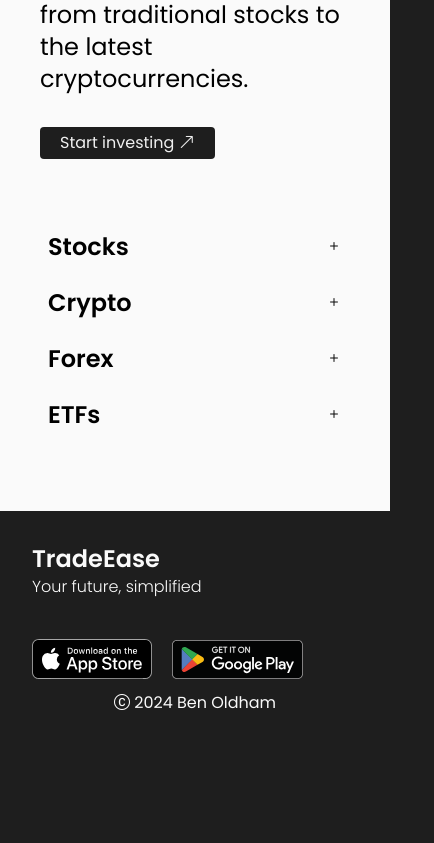
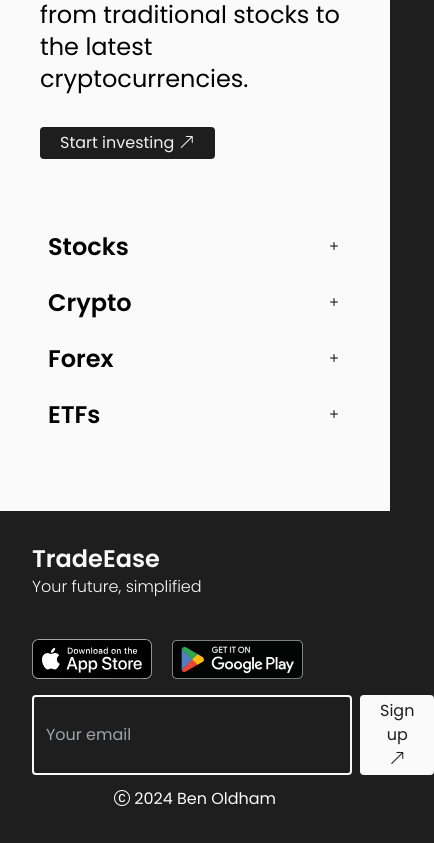
Before and after one commit to ben-oldham1/fintech-site, a Next.js app: page / in a window 390 px wide. Shown: the part 2810-3653 px from the top of the page, 434 px wide, since content can reach past the window. Before the commit the page ends 3557 px from the top, so only its background shows below. Built offline with nearby package versions, Linux system fonts and the light colour scheme.

Commit message:
Make layout responsive

```diff
--- a/src/components/Footer.js
+++ b/src/components/Footer.js
@@ -14,16 +14,16 @@ const Footer = () => {
                     <p className="text-light font-light">Your future, simplified</p>
                 </div>
 
-                <div className="flex flex-col md:flex-row justify-between text-md mb-3">
+                <div className="flex flex-col md:flex-row justify-between gap-y-4 text-md mb-3">
                     <div className="flex flex-row gap-5 text-light">
                         <Image src={'/img-assets/app-store.svg'} width={0} height={0} style={{ width: 'auto', height: '40px' }} />
                         <Image src={'/img-assets/play-store.svg'} width={0} height={0} style={{ width: 'auto', height: '40px' }} />
                     </div>
 
-                    <EmailSignup />
+                    <EmailSignup variant="dark" />
                 </div>
 
-                <div className="flex flex-row gap-5 justify-center">
+                <div className="flex flex-row justify-center">
                     <CopyrightLabel />
                 </div>
 
```
